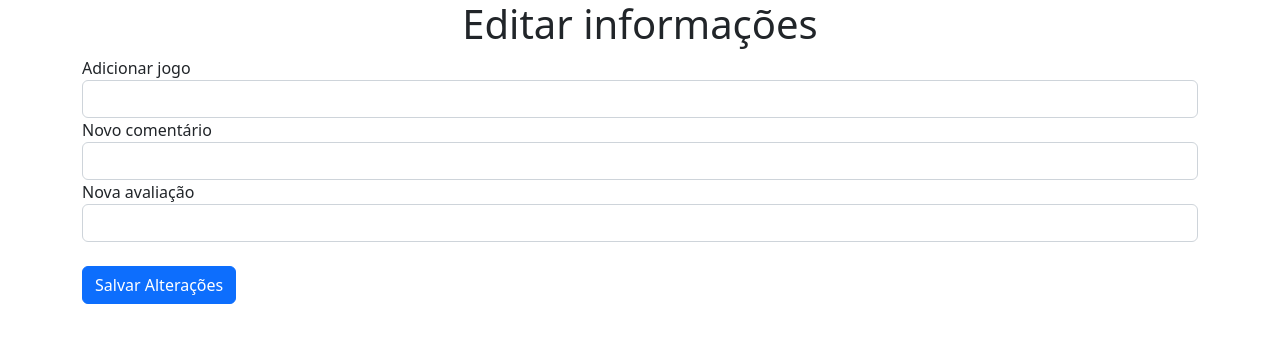
After one commit to Rimottie/webapplication-, a Flask app: template templates/update.html in a window 1280 px wide. The commit adds this page. Shown: the top 343 px of the page. Run offline with Flask 2, Linux system fonts and the light colour scheme; the template is opened without the code that fills it, so the values that code supplies are empty.

Commit message:
Tentando add o Editar e Deletar

```diff
--- a/app.py
+++ b/app.py
@@ -1,25 +1,26 @@
 # Ao abrir o GitPod, execute:
 # pip install -r requirements.txt
 
-from flask import Flask, render_template, request
+from flask import Flask, render_template, redirect, request
 from uuid import uuid4
 import csv
 
 app = Flask(__name__)
 
 games = [
-    {'id': 1, 'nome': 'Red Dead Redemption 2', 'comentario': 'Perfeito com gráficos maravilhosos', 'avaliacao': '9.8'},
-    {'id': 2, 'nome': 'Borderlands 3', 'comentario': 'Bom mas paia', 'avaliacao': '8.7'},
-    {'id': 3, 'nome': 'Cyberpunk 2077', 'comentario': 'Jogo ruim KKKKKKK', 'avaliacao': '6.5'},
+    {'id': uuid4(), 'jogo': 'Red Dead Redemption 2', 'comentario': 'Perfeito com gráficos maravilhosos', 'avaliacao': '9.8'},
+    {'id': uuid4(), 'jogo': 'Borderlands 3', 'comentario': 'Bom mas paia', 'avaliacao': '8.7'},
+    {'id': uuid4(), 'jogo': 'Cyberpunk 2077', 'comentario': 'Jogo ruim KKKKKKK', 'avaliacao': '6.5'},
 ]
 
+@app.route('/Inicio')
+def inicio():
+    with open('jogos.csv', 'wt') as file_out:
+        escritor = csv.writer(file_out, ['id', 'Jogo', 'Comentário', 'Avaliação'])
+        escritor.writerows(games)
 
-@app.route('/')
-def index():
-    with open('games.csv', 'rt') as file_in:
+    with open('jogos.csv', 'rt') as file_in:
         leitor = csv.reader(file_in)
-        for linha in leitor:
-            print(linha)
     return render_template('index.html', games=games)
 
 @app.route('/create')
@@ -28,33 +29,39 @@ def create():
 
 @app.route('/save', methods=['POST'])
 def save():
-    nome = request.form['nome']         # <input name="nome" ...
+    jogo = request.form['jogo']         # <input name="nome" ...
     comentario = request.form['comentario']       # Sempre será uma string!
     avaliacao = request.form['avaliacao']
-    games.append({"id": uuid4(), "nome": nome, "comentario": comentario, "avaliacao": avaliacao})
-
-    with open('games.csv', 'wt') as file_out:
-     escritor = csv.writer(file_out)
-     escritor.writerows(games)
+    games.append({"id": uuid4(), "jogo": jogo, "comentario": comentario, "avaliacao": avaliacao})
     return render_template('index.html', games=games)
 
-# Trabalho Final da Disciplina:
-# Implementar o delete
-# Implementar o update (rota para mostrar os dados no form e outra para salvar os dados)
-# Salvar os dados, conforme forem sendo manipulados, em um arquivo CSV.
+@app.route('/edit/<id>')
+def edit(id):
+    for game in games:
+        if id == str(game['id']):
+            return render_template('update.html',game = game)
+
+@app.route('/edit/game/<id>', methods=['POST'])
+def salvar_edicao(id):
+    for game in games:
+        if (id == str(game['id'])):
+            i = games.index(game)
+            id_modificado = game['id']
+    n_jogo = request.form['Jogo']
+    n_comentario = request.form['Comentário']
+    n_avaliacao = request.form['Avaliação']
+    games[i] = {'id':id_modificado,'Jogo':n_jogo,'Cometário':n_comentario,'Avaliação':n_avaliacao}
+    return redirect('/Inicio')
 
 @app.route('/delete/<id>')
 def delete(id):
-    return id
-
-@app.route('/update/<id>')
-def update(id):
-    return id
+    for game in games:
+        if (id == str(game['id'])):
+            i = games.index(game)
+            del games[i]
+            return redirect('\Inicio')
 
 app.run(debug=True)
-
-
-
 
 
 # CLIENTE -- SERVIDOR
--- a/games.csv
+++ /dev/null
@@ -1,4 +0,0 @@
-id,nome,comentario,avaliacao
-id,nome,comentario,avaliacao
-id,nome,comentario,avaliacao
-id,nome,comentario,avaliacao
--- /dev/null
+++ b/jogos.csv
@@ -0,0 +1,3 @@
+id, nome, comentario, avaliacao
+id, nome, comentario, avaliacao
+id, nome, comentario, avaliacao
--- a/templates/create.html
+++ b/templates/create.html
@@ -11,8 +11,8 @@
     <div class="container">
         <form action="/save" method="POST">
             <div class="form-group">
-                <label>Nome</label>
-                <input type="text" name="nome" class="form-control"/>
+                <label>Jogo</label>
+                <input type="text" name="jogo" class="form-control"/>
             </div>
             <div class="form-group">
                 <label>Comentário</label>
--- /dev/null
+++ b/templates/update.html
@@ -0,0 +1,31 @@
+<!DOCTYPE html>
+<html lang="pt-br">
+<head>
+    <meta charset="UTF-8">
+    <meta http-equiv="X-UA-Compatible" content="IE=edge">
+    <meta name="viewport" content="width=device-width, initial-scale=1.0">
+    <link href="https://cdn.jsdelivr.net/npm/bootstrap@5.2.0-beta1/dist/css/bootstrap.min.css" rel="stylesheet" integrity="sha384-0evHe/X+R7YkIZDRvuzKMRqM+OrBnVFBL6DOitfPri4tjfHxaWutUpFmBp4vmVor" crossorigin="anonymous">
+    <title>Análise dos Jogos</title>
+</head>
+<body>
+    <h1 class = "text-center"> Editar informações  </h1>
+    <div class="container">
+        <form action="/edit/game/{{game['id']}}" method="POST">
+            <div class="form-group">
+                <label> Adicionar jogo </label>
+                <input type="text" name="Jogo" value ="{{game['Jogo']}}" required = "true" class="form-control"/>
+            </div>
+            <div class="form-group">
+                <label> Novo comentário </label>
+                <input type="text" name="Comentário" value ="{{game['Comentário']}}" required="true"  class="form-control"/>
+            </div>
+            <div class="form-group">
+                <label>Nova avaliação</label>
+                <input type="text" name="avaliacao" value ="{{game['avaliacao']}}" required = "true" class="form-control"/>
+            </div>
+            <br>
+            <button class="btn btn-primary">Salvar Alterações </button>
+        </form>
+    </div>
+</body>
+</html>
```
Also changed, not shown: templates/index.html (+6 -8 lines).
